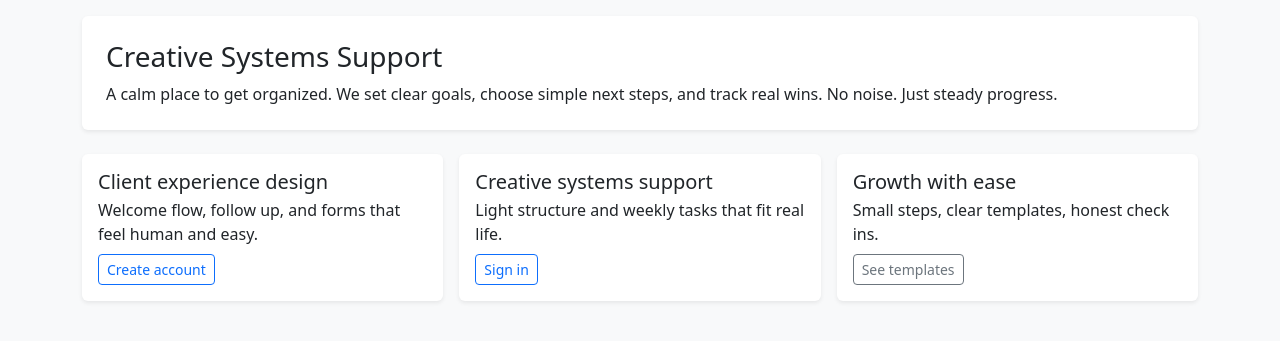
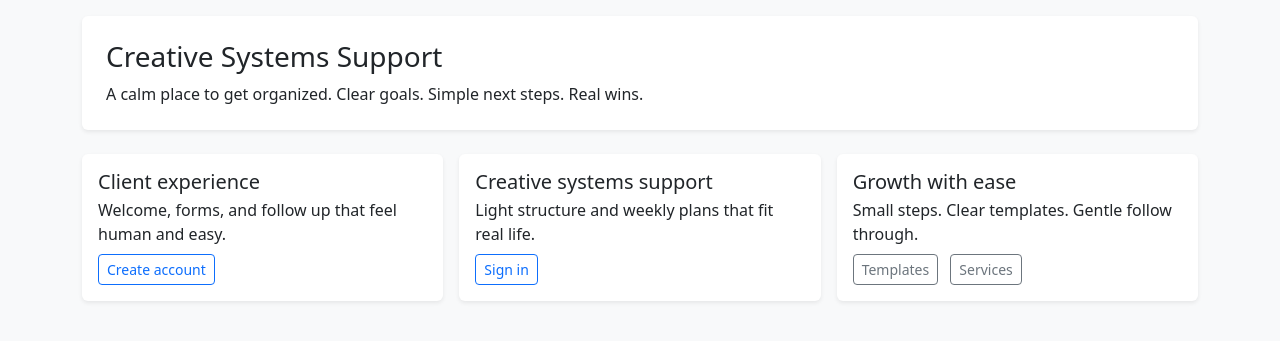
Before and after one commit to Jadette32/miniproject4JanelleHolcomb, a Django app: page / in a window 1280 px wide. Shown: the part 57-398 px from the top of the page. Run offline with Django 5.2, Linux system fonts and the light colour scheme.

Commit message:
Home page copy and layout in my voice

```diff
--- a/templates/clients/home.html
+++ b/templates/clients/home.html
@@ -4,16 +4,15 @@
 <div class="p-4 bg-white rounded shadow-sm mb-4">
   <h1 class="h3 mb-2">Creative Systems Support</h1>
   <p class="mb-0">
-    A calm place to get organized. We set clear goals, choose simple next steps, and track real wins.
-    No noise. Just steady progress.
+    A calm place to get organized. Clear goals. Simple next steps. Real wins.
   </p>
 </div>
 
 <div class="row g-3">
   <div class="col-md-4">
     <div class="bg-white p-3 rounded shadow-sm h-100">
-      <h5 class="mb-1">Client experience design</h5>
-      <p class="mb-2">Welcome flow, follow up, and forms that feel human and easy.</p>
+      <h5 class="mb-1">Client experience</h5>
+      <p class="mb-2">Welcome, forms, and follow up that feel human and easy.</p>
       {% if user.is_authenticated %}
         <a class="btn btn-outline-primary btn-sm" href="{% url 'leads' %}">Open clients</a>
       {% else %}
@@ -25,7 +24,7 @@
   <div class="col-md-4">
     <div class="bg-white p-3 rounded shadow-sm h-100">
       <h5 class="mb-1">Creative systems support</h5>
-      <p class="mb-2">Light structure and weekly tasks that fit real life.</p>
+      <p class="mb-2">Light structure and weekly plans that fit real life.</p>
       {% if user.is_authenticated %}
         <a class="btn btn-outline-primary btn-sm" href="{% url 'leads' %}">Start a profile</a>
       {% else %}
@@ -37,8 +36,9 @@
   <div class="col-md-4">
     <div class="bg-white p-3 rounded shadow-sm h-100">
       <h5 class="mb-1">Growth with ease</h5>
-      <p class="mb-2">Small steps, clear templates, honest check ins.</p>
-      <a class="btn btn-outline-secondary btn-sm" href="{% url 'scripts' %}">See templates</a>
+      <p class="mb-2">Small steps. Clear templates. Gentle follow through.</p>
+      <a class="btn btn-outline-secondary btn-sm" href="{% url 'scripts' %}">Templates</a>
+      <a class="btn btn-outline-secondary btn-sm ms-2" href="{% url 'services' %}">Services</a>
     </div>
   </div>
 </div>
```
